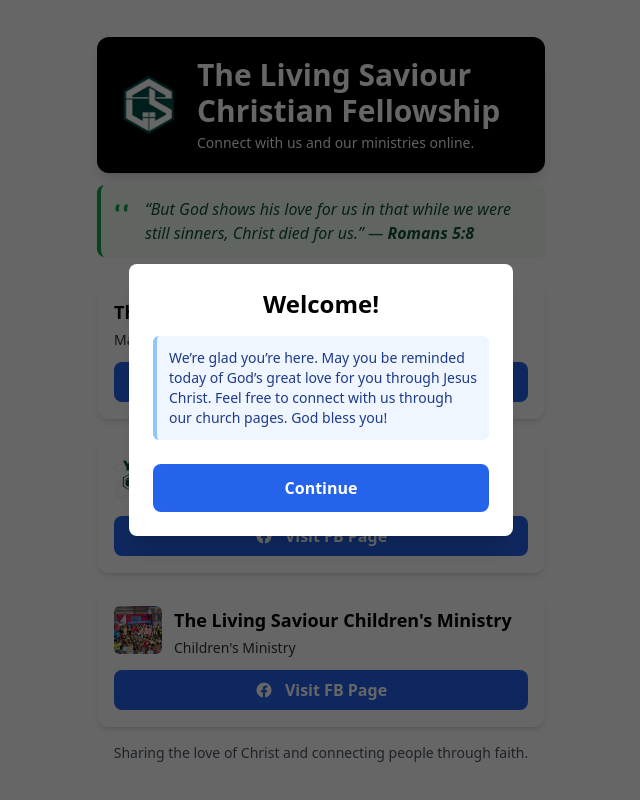
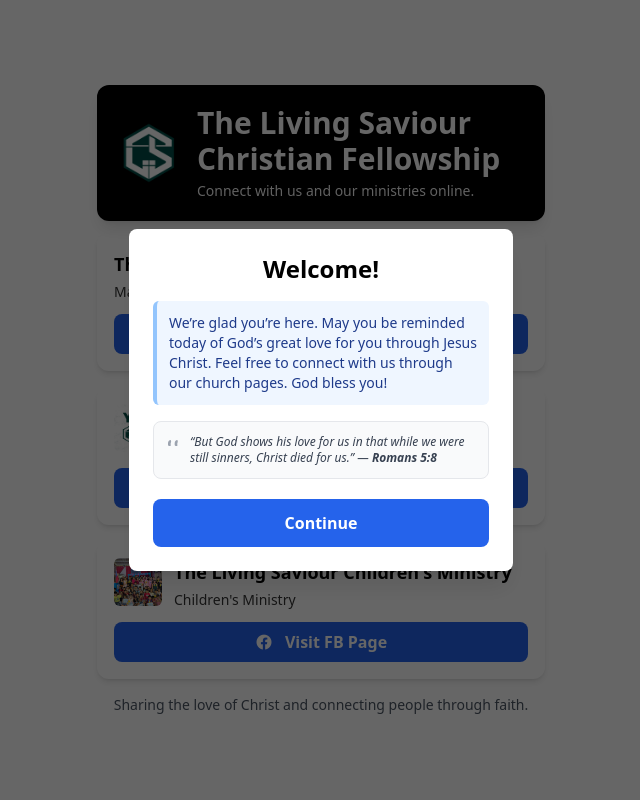
Before and after one commit to austriaj12/church-card, a plain HTML site: page index.html in a window 1280 px wide. Shown: the whole page, without its empty margins (319-959 px from the left). Drawn offline with nearby package versions, Linux system fonts and the light colour scheme.

Commit message:
Update index.html

```diff
--- a/index.html
+++ b/index.html
@@ -37,15 +37,6 @@
                         <h1 class="text-xl sm:text-2xl md:text-3xl font-extrabold leading-tight">The Living Saviour<br><span class="block">Christian Fellowship</span></h1>
                         <p class="mt-1 text-xs sm:text-sm opacity-95">Connect with us and our ministries online.</p>
                     </div>
-                </div>
-            </div>
-
-            <div class="mb-6 rounded-lg bg-green-50 p-3 shadow-sm text-green-900 border-l-4 border-green-600 relative z-30">
-                <div class="flex items-start gap-3">
-                    <svg class="w-5 h-5 text-green-600 flex-none mt-0.5" viewBox="0 0 24 24" fill="none" aria-hidden="true">
-                        <path d="M7.17 6A5 5 0 0 0 3 10.83V13a2 2 0 0 0 2 2h2v-4.17A5 5 0 0 0 7.17 6zM17.17 6A5 5 0 0 0 13 10.83V13a2 2 0 0 0 2 2h2v-4.17A5 5 0 0 0 17.17 6z" fill="currentColor"></path>
-                    </svg>
-                    <p class="text-sm sm:text-base italic">“But God shows his love for us in that while we were still sinners, Christ died for us.” — <strong class="font-semibold">Romans 5:8</strong></p>
                 </div>
             </div>
 
@@ -108,7 +99,15 @@
             <div class="bg-blue-50 border-l-4 border-blue-300 p-3 rounded-md mb-4">
                 <p class="text-sm text-blue-900">We’re glad you’re here. May you be reminded today of God’s great love for you through Jesus Christ. Feel free to connect with us through our church pages. God bless you!</p>
             </div>
-            <div class="mt-6 text-center">
+            <div class="rounded-lg bg-gray-50 p-3 text-gray-700 border border-gray-200">
+                <div class="flex items-start gap-2">
+                    <svg class="w-4 h-4 text-gray-400 flex-none mt-0.5" viewBox="0 0 24 24" fill="none" aria-hidden="true">
+                        <path d="M7.17 6A5 5 0 0 0 3 10.83V13a2 2 0 0 0 2 2h2v-4.17A5 5 0 0 0 7.17 6zM17.17 6A5 5 0 0 0 13 10.83V13a2 2 0 0 0 2 2h2v-4.17A5 5 0 0 0 17.17 6z" fill="currentColor"></path>
+                    </svg>
+                    <p class="text-xs italic">“But God shows his love for us in that while we were still sinners, Christ died for us.” — <strong class="font-semibold">Romans 5:8</strong></p>
+                </div>
+            </div>
+            <div class="mt-5 text-center">
                 <button id="welcome-continue" class="w-full flex items-center justify-center gap-2 bg-blue-600 hover:bg-blue-700 text-white px-4 py-3 rounded-lg font-semibold transition-colors">Continue</button>
             </div>
         </div>
```
